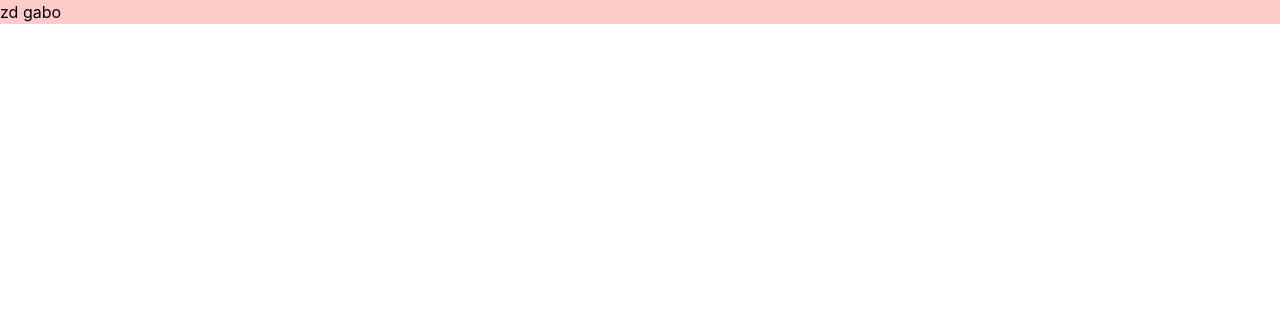
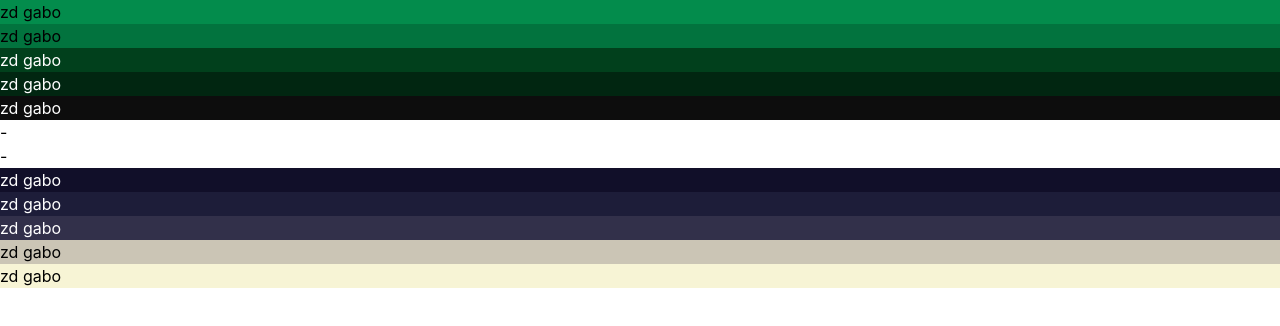
Before and after one commit to lukagabadze/damiwere, a React (Create React App) app in the folder client/: page / in a window 1280 px wide. Shown: the top 326 px of the page. Built offline with nearby package versions, Linux system fonts and the light colour scheme.

Commit message:
tailwind color palette

```diff
--- a/client/src/components/App.tsx
+++ b/client/src/components/App.tsx
@@ -1,5 +1,22 @@
 import { ReactElement } from "react";
 
 export default function App(): ReactElement | null {
-  return <div className="bg-red-200">zd gabo</div>;
+  return (
+    <section>
+      <div className="bg-main-100 ">zd gabo</div>
+      <div className="bg-main-200">zd gabo</div>
+      <div className="bg-main-300 text-white">zd gabo</div>
+      <div className="bg-main-400 text-white">zd gabo</div>
+      <div className="bg-main-500 text-white">zd gabo</div>
+
+      <div>-</div>
+      <div>-</div>
+
+      <div className="bg-secondary-500 text-white">zd gabo</div>
+      <div className="bg-secondary-400 text-white">zd gabo</div>
+      <div className="bg-secondary-300 text-white">zd gabo</div>
+      <div className="bg-secondary-200">zd gabo</div>
+      <div className="bg-secondary-100">zd gabo</div>
+    </section>
+  );
 }
--- a/client/tailwind.config.js
+++ b/client/tailwind.config.js
@@ -2,7 +2,21 @@ module.exports = {
   purge: ["./src/**/*.{js,jsx,ts,tsx}", "./public/index.html"],
   darkMode: false, // or 'media' or 'class'
   theme: {
-    extend: {},
+    extend: {
+      colors: {
+        "main-100": "#038C4C",
+        "main-200": "#02733E",
+        main: "#01401C",
+        "main-300": "#01401C",
+        "main-400": "#012611",
+        "main-500": "#0D0D0D",
+        "secondary-100": "#F7F4D5",
+        "secondary-200": "#CBC5B5",
+        "secondary-300": "#32304A",
+        "secondary-400": "#1D1D39",
+        "secondary-500": "#110F29",
+      },
+    },
   },
   variants: {
     extend: {},
```
